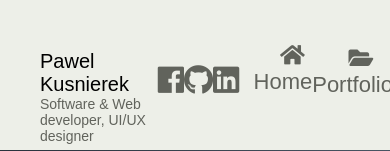
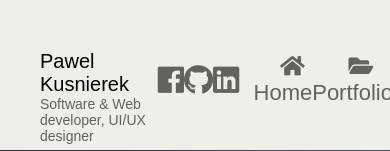
Before and after one commit to PawelKusnierek/PortfolioSite, a PHP site: page / in a window 390 px wide. Shown: the top 151 px of the page. Run offline with PHP 8.4, Linux system fonts and the light colour scheme; some libraries are stand-ins or nearby versions.

Commit message:
more responsiveness fixes

```diff
--- a/src/styles/header.css
+++ b/src/styles/header.css
@@ -107,7 +107,7 @@ i.fab.centre:hover {
 
 i.fas {
     vertical-align: center;
-    padding: 15% 0 0 45%;
+    padding: 30px 0 0 45%;
 }
 
 span.headerSpan {
--- a/src/styles/media.css
+++ b/src/styles/media.css
@@ -1,4 +1,4 @@
-@media only screen and (max-width: 1000px) {
+@media only screen and (max-width: 1200px) {
 
     .topHeader {
         height: 150px;
@@ -41,4 +41,8 @@
     .headerButtonContainer {
         width: 35%;
     }
+
+    i.fas {
+        padding: 20px 0 0 45%;
+    }
 }
```
